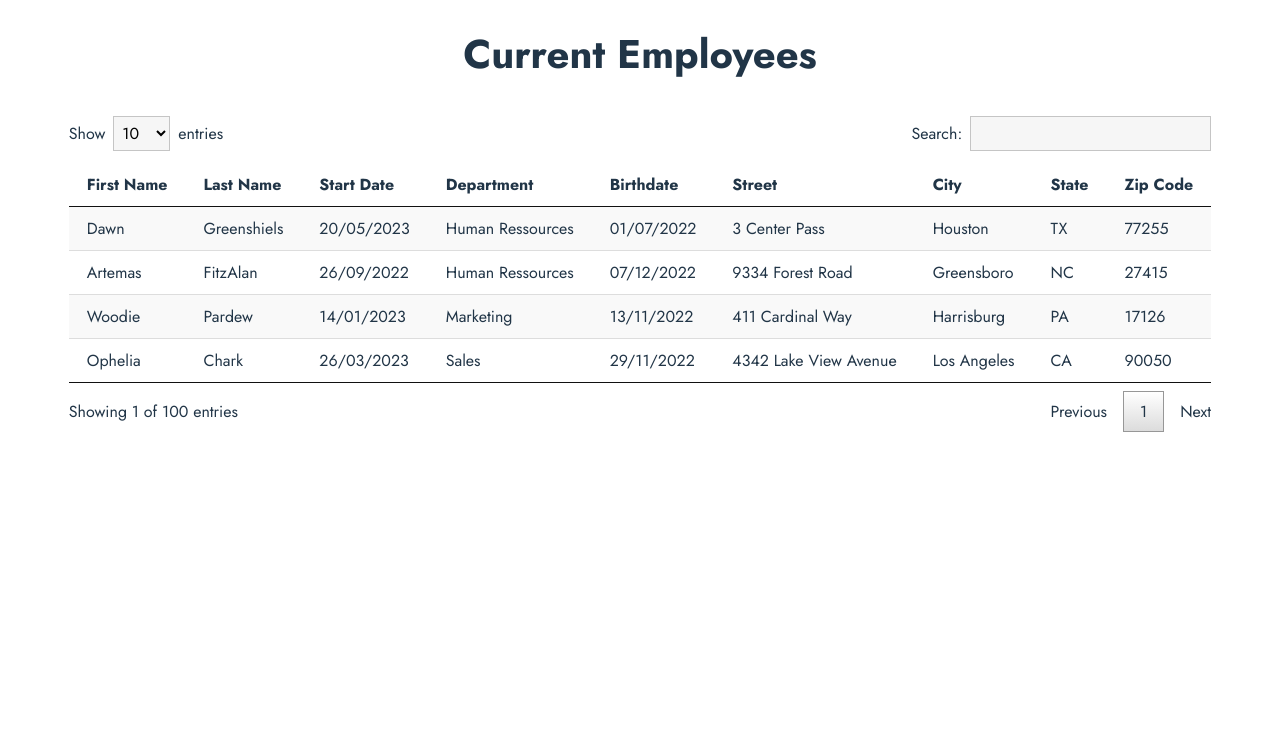
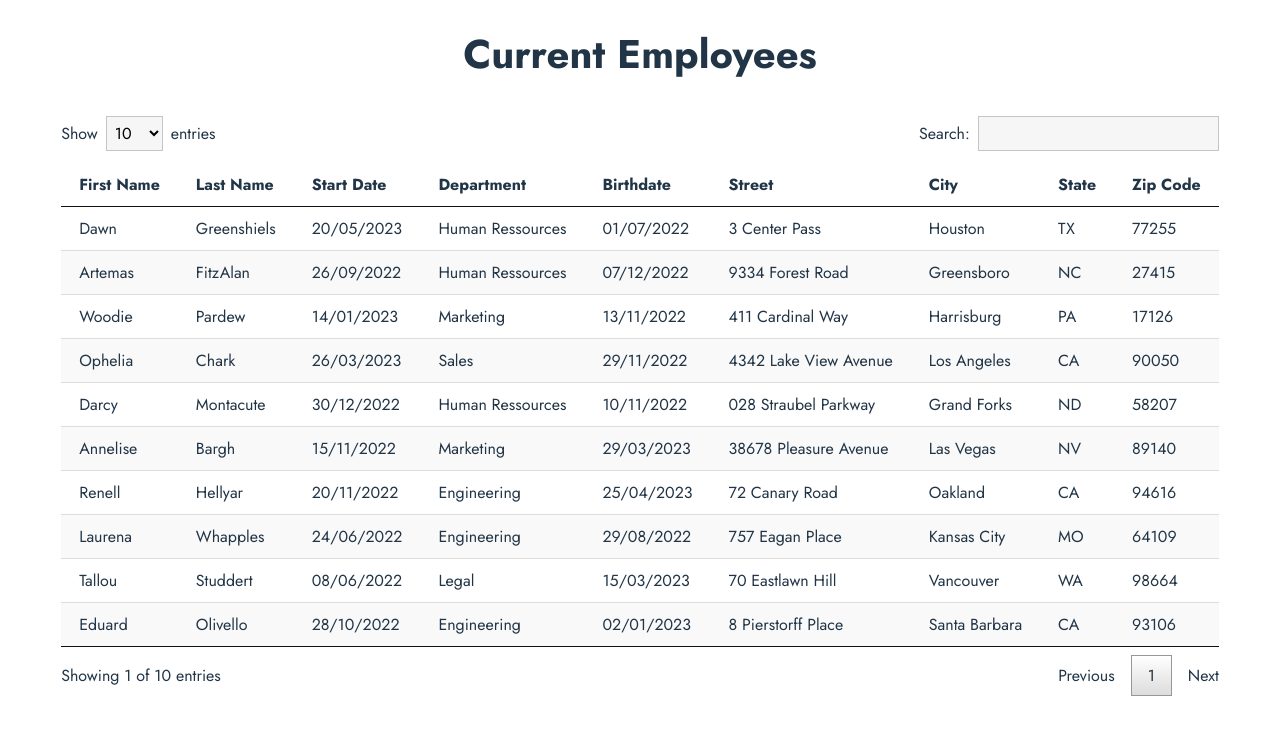
Before and after one commit to ask0ldd/P14-JQuery2ReactPluginsConversion, a React (Vite) app: page /employee-list in a window 1280 px wide. Shown: the top 734 px of the page. Built offline with nearby package versions, Linux system fonts and the light colour scheme.

Commit message:
datastable array mapping

```diff
--- a/src/components/DatasTable/NDisplayedSelect.tsx
+++ b/src/components/DatasTable/NDisplayedSelect.tsx
@@ -9,7 +9,7 @@ function NDisplayedSelect() {
     <div id="entriesContainer">
         Show
         <select>
-            {NDisplayedOptions.map((opt) => (<option>{opt}</option>))}
+            {NDisplayedOptions.map((opt, index) => (<option key={'opt'+index}>{opt}</option>))}
         </select>
         entries
     </div>
--- a/src/components/DatasTable/Table.tsx
+++ b/src/components/DatasTable/Table.tsx
@@ -1,4 +1,12 @@
 import { IProps } from "./DatasTable"
+
+function isRowOdd(index : number){
+ return index%2 === 1 ? 'odd' : ''
+}
+
+function isLastRow(index : number, lastRowIndex : number){
+  return index === lastRowIndex ? ' bottomblackborder' : ''
+}
 
 function Table({tableColumnsNames, tableDatasKeys, tableDatas} : IProps) {
 
@@ -10,18 +18,7 @@ function Table({tableColumnsNames, tableDatasKeys, tableDatas} : IProps) {
           </tr>
         </thead>
         <tbody>
-          <tr className='odd'>
-            {tableDatasKeys.map(key => (<td>{tableDatas[0][key]}</td>))}
-          </tr>
-          <tr>
-            {tableDatasKeys.map(key => (<td>{tableDatas[1][key]}</td>))}
-          </tr>
-          <tr className='odd'>
-            {tableDatasKeys.map(key => (<td>{tableDatas[2][key]}</td>))}
-          </tr>
-          <tr className='bottomblackborder'>
-            {tableDatasKeys.map(key => (<td>{tableDatas[3][key]}</td>))}
-          </tr>
+          {tableDatas.map((datarow, index) => (<tr className={isRowOdd(index) + isLastRow(index, tableDatas.length-1)}>{tableDatasKeys.map(key => (<td>{datarow[key]}</td>))}</tr>))}
         </tbody>
       </table>
     )
--- /dev/null
+++ b/src/datas/usersDatasTen.tsx
@@ -0,0 +1,13 @@
+const userDatas = [{"id":1,"firstName":"Dawn","lastName":"Greenshiels","street":"3 Center Pass","city":"Houston","zipCode":"77255","state":"TX","birthDate":"01/07/2022","startingDate":"20/05/2023","department":"Human Ressources"},
+{"id":2,"firstName":"Artemas","lastName":"FitzAlan","street":"9334 Forest Road","city":"Greensboro","zipCode":"27415","state":"NC","birthDate":"07/12/2022","startingDate":"26/09/2022","department":"Human Ressources"},
+{"id":3,"firstName":"Woodie","lastName":"Pardew","street":"411 Cardinal Way","city":"Harrisburg","zipCode":"17126","state":"PA","birthDate":"13/11/2022","startingDate":"14/01/2023","department":"Marketing"},
+{"id":4,"firstName":"Ophelia","lastName":"Chark","street":"4342 Lake View Avenue","city":"Los Angeles","zipCode":"90050","state":"CA","birthDate":"29/11/2022","startingDate":"26/03/2023","department":"Sales"},
+{"id":5,"firstName":"Darcy","lastName":"Montacute","street":"028 Straubel Parkway","city":"Grand Forks","zipCode":"58207","state":"ND","birthDate":"10/11/2022","startingDate":"30/12/2022","department":"Human Ressources"},
+{"id":6,"firstName":"Annelise","lastName":"Bargh","street":"38678 Pleasure Avenue","city":"Las Vegas","zipCode":"89140","state":"NV","birthDate":"29/03/2023","startingDate":"15/11/2022","department":"Marketing"},
+{"id":7,"firstName":"Renell","lastName":"Hellyar","street":"72 Canary Road","city":"Oakland","zipCode":"94616","state":"CA","birthDate":"25/04/2023","startingDate":"20/11/2022","department":"Engineering"},
+{"id":8,"firstName":"Laurena","lastName":"Whapples","street":"757 Eagan Place","city":"Kansas City","zipCode":"64109","state":"MO","birthDate":"29/08/2022","startingDate":"24/06/2022","department":"Engineering"},
+{"id":9,"firstName":"Tallou","lastName":"Studdert","street":"70 Eastlawn Hill","city":"Vancouver","zipCode":"98664","state":"WA","birthDate":"15/03/2023","startingDate":"08/06/2022","department":"Legal"},
+{"id":10,"firstName":"Eduard","lastName":"Olivello","street":"8 Pierstorff Place","city":"Santa Barbara","zipCode":"93106","state":"CA","birthDate":"02/01/2023","startingDate":"28/10/2022","department":"Engineering"},
+]
+
+export default userDatas
--- a/src/pages/CurrentEmployees.tsx
+++ b/src/pages/CurrentEmployees.tsx
@@ -1,7 +1,8 @@
 import '../App.css'
+import '../style/CurrentEmployees.css'
+import userDatas from '../datas/usersDatasTen'
 import DatasTable from '../components/DatasTable/DatasTable'
-import '../style/CurrentEmployees.css'
-import userDatas from '../datas/usersDatas'
+import { useState } from 'react'
 
 // columnsNames Datakeys
 
--- a/src/style/CurrentEmployees.css
+++ b/src/style/CurrentEmployees.css
@@ -17,7 +17,30 @@ tr {
 
 th {
   text-align: left;
+  position: relative;
 }
+
+/*th::after {
+  content: "▲";
+  position: absolute;
+  display: block;
+  opacity: 0.125;
+  right: 10px;
+  line-height: 9px;
+  font-size: 0.8em;
+  top: 50%;
+}
+
+th::before {
+  content: "▼";
+  position: absolute;
+  display: block;
+  opacity: 0.125;
+  right: 10px;
+  line-height: 9px;
+  font-size: 0.8em;
+  bottom: 50%;
+}*/
 
 table tr.bottomblackborder {
   border-bottom: 1px solid #111;
```
